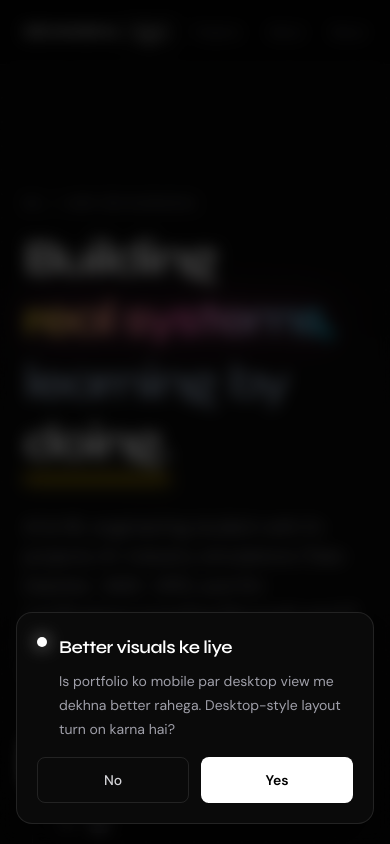
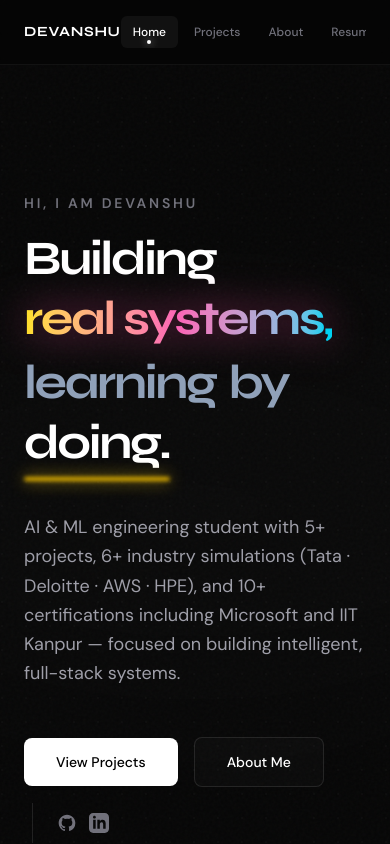
Before and after one commit to devanshu651/portfolio, a Next.js app: page / in a window 390 px wide. Shown: the top 844 px of the page. Built offline with nearby package versions, Linux system fonts and the light colour scheme.

Commit message:
Remove mobile desktop prompt

```diff
--- a/app/components/MobileDesktopPrompt.tsx
+++ /dev/null
@@ -1,95 +0,0 @@
-"use client";
-
-import { useEffect, useState } from "react";
-
-const DESKTOP_VIEW_KEY = "devanshu-desktop-view";
-const PROMPT_DISMISSED_KEY = "devanshu-mobile-prompt-dismissed";
-const DESKTOP_VIEWPORT = "width=1024";
-const DEFAULT_VIEWPORT = "width=device-width, initial-scale=1";
-
-function setViewport(content: string) {
-  let viewport = document.querySelector<HTMLMetaElement>("meta[name='viewport']");
-
-  if (!viewport) {
-    viewport = document.createElement("meta");
-    viewport.name = "viewport";
-    document.head.appendChild(viewport);
-  }
-
-  viewport.content = content;
-}
-
-function applyDesktopView(enabled: boolean) {
-  document.documentElement.classList.toggle("desktop-view", enabled);
-  setViewport(enabled ? DESKTOP_VIEWPORT : DEFAULT_VIEWPORT);
-}
-
-export default function MobileDesktopPrompt() {
-  const [showPrompt, setShowPrompt] = useState(false);
-
-  useEffect(() => {
-    const isMobile = window.matchMedia("(max-width: 767px)").matches;
-    const desktopViewEnabled = localStorage.getItem(DESKTOP_VIEW_KEY) === "true";
-
-    if (desktopViewEnabled) {
-      applyDesktopView(true);
-      return;
-    }
-
-    if (isMobile && localStorage.getItem(PROMPT_DISMISSED_KEY) !== "true") {
-      window.setTimeout(() => setShowPrompt(true), 0);
-    }
-  }, []);
-
-  const enableDesktopView = () => {
-    localStorage.setItem(DESKTOP_VIEW_KEY, "true");
-    localStorage.setItem(PROMPT_DISMISSED_KEY, "true");
-    applyDesktopView(true);
-    setShowPrompt(false);
-  };
-
-  const continueMobileView = () => {
-    localStorage.setItem(PROMPT_DISMISSED_KEY, "true");
-    setShowPrompt(false);
-  };
-
-  if (!showPrompt) {
-    return null;
-  }
-
-  return (
-    <div className="fixed inset-0 z-[100] flex items-end justify-center bg-black/70 px-4 pb-5 backdrop-blur-sm sm:hidden">
-      <div className="w-full max-w-sm rounded-2xl border border-white/10 bg-[#0a0a0a] p-5 shadow-2xl shadow-black/60">
-        <div className="mb-4 flex items-start gap-3">
-          <div className="mt-1 h-2.5 w-2.5 shrink-0 rounded-full bg-white shadow-[0_0_18px_rgba(255,255,255,0.7)]" />
-          <div>
-            <h2 className="font-display text-lg font-semibold tracking-tight text-white">
-              Better visuals ke liye
-            </h2>
-            <p className="mt-2 text-sm leading-6 text-zinc-400">
-              Is portfolio ko mobile par desktop view me dekhna better rahega.
-              Desktop-style layout turn on karna hai?
-            </p>
-          </div>
-        </div>
-
-        <div className="grid grid-cols-2 gap-3">
-          <button
-            type="button"
-            onClick={continueMobileView}
-            className="rounded-lg border border-white/10 px-4 py-3 text-sm font-medium text-zinc-300 hover:border-white/20 hover:bg-white/[0.04]"
-          >
-            No
-          </button>
-          <button
-            type="button"
-            onClick={enableDesktopView}
-            className="rounded-lg bg-white px-4 py-3 text-sm font-semibold text-black hover:bg-zinc-200"
-          >
-            Yes
-          </button>
-        </div>
-      </div>
-    </div>
-  );
-}
--- a/app/layout.tsx
+++ b/app/layout.tsx
@@ -3,7 +3,6 @@ import Navbar from "./components/navbar";
 import PageWrapper from "./components/PageWrapper";
 import MouseBackground from "./components/MouseBackground";
 import ScrollObserver from "./components/ScrollObserver";
-import MobileDesktopPrompt from "./components/MobileDesktopPrompt";
 import { Syne, DM_Sans } from "next/font/google";
 
 const syne = Syne({
@@ -28,7 +27,6 @@ export default function RootLayout({
       <body className={`${syne.variable} ${dmSans.variable} font-sans bg-[#050505] text-slate-50 antialiased relative min-h-screen selection:bg-white/20 selection:text-white`}>
         {/* Intersection Observer for scroll animations */}
         <ScrollObserver />
-        <MobileDesktopPrompt />
 
         {/* Interactive Premium Background Elements */}
         <MouseBackground />
```
Also changed, not shown: app/globals.css (+0 -5 lines).
